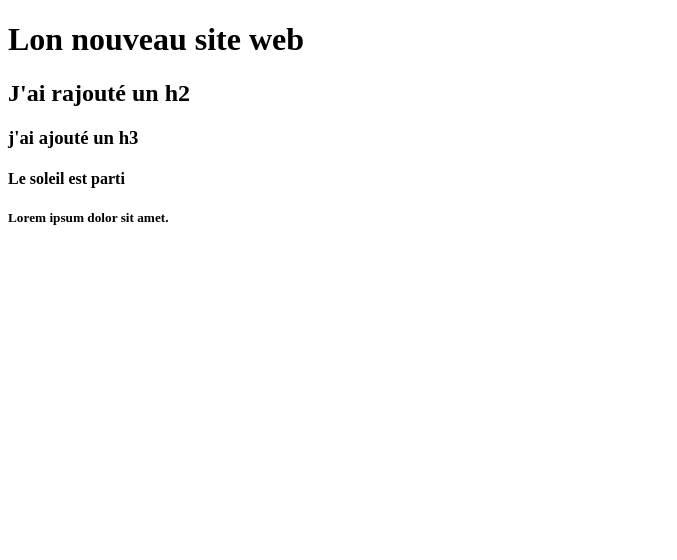
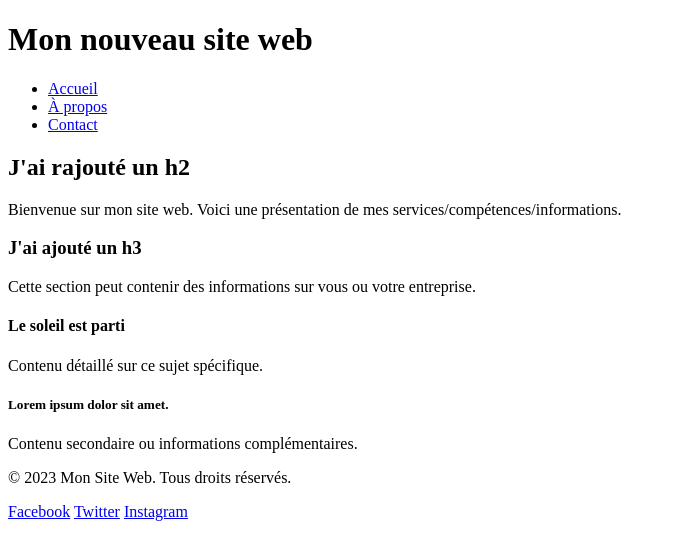
Before and after one commit to isSpicyCode/site-web, a plain HTML site: page index.html in a window 1280 px wide. Shown: the whole page, without its empty margins (0-677 px from the left). Drawn offline with Linux system fonts and the light colour scheme.

Commit message:
remplacement total du html

```diff
--- a/index.html
+++ b/index.html
@@ -1,15 +1,56 @@
 <!DOCTYPE html>
-<html lang="en">
+<html lang="fr">
 <head>
     <meta charset="UTF-8">
     <meta name="viewport" content="width=device-width, initial-scale=1.0">
-    <title>Document</title>
+    <meta name="description" content="Description de votre site web">
+    <meta name="author" content="Votre nom">
+    <title>Mon Site Web - Accueil</title>
+    <link rel="stylesheet" href="styles.css">
+    <!-- Favicon -->
+    <link rel="icon" href="favicon.ico" type="image/x-icon">
 </head>
 <body>
-    <h1>Lon nouveau site web</h1>
-    <h2>J'ai rajouté un h2</h2>
-    <h3>j'ai ajouté un h3</h3>
-    <h4>Le soleil est parti</h4>
-    <h5>Lorem ipsum dolor sit amet.</h5>
+    <header>
+        <h1>Mon nouveau site web</h1>
+        <nav>
+            <ul>
+                <li><a href="#accueil">Accueil</a></li>
+                <li><a href="#apropos">À propos</a></li>
+                <li><a href="#contact">Contact</a></li>
+            </ul>
+        </nav>
+    </header>
+
+    <main>
+        <section id="accueil">
+            <h2>J'ai rajouté un h2</h2>
+            <p>Bienvenue sur mon site web. Voici une présentation de mes services/compétences/informations.</p>
+        </section>
+
+        <section id="apropos">
+            <h3>J'ai ajouté un h3</h3>
+            <p>Cette section peut contenir des informations sur vous ou votre entreprise.</p>
+        </section>
+
+        <article>
+            <h4>Le soleil est parti</h4>
+            <p>Contenu détaillé sur ce sujet spécifique.</p>
+        </article>
+    </main>
+
+    <aside>
+        <h5>Lorem ipsum dolor sit amet.</h5>
+        <p>Contenu secondaire ou informations complémentaires.</p>
+    </aside>
+
+    <footer>
+        <p>&copy; 2023 Mon Site Web. Tous droits réservés.</p>
+        <div class="social-links">
+            <a href="#" aria-label="Facebook">Facebook</a>
+            <a href="#" aria-label="Twitter">Twitter</a>
+            <a href="#" aria-label="Instagram">Instagram</a>
+        </div>
+    </footer>
 </body>
 </html>
```
